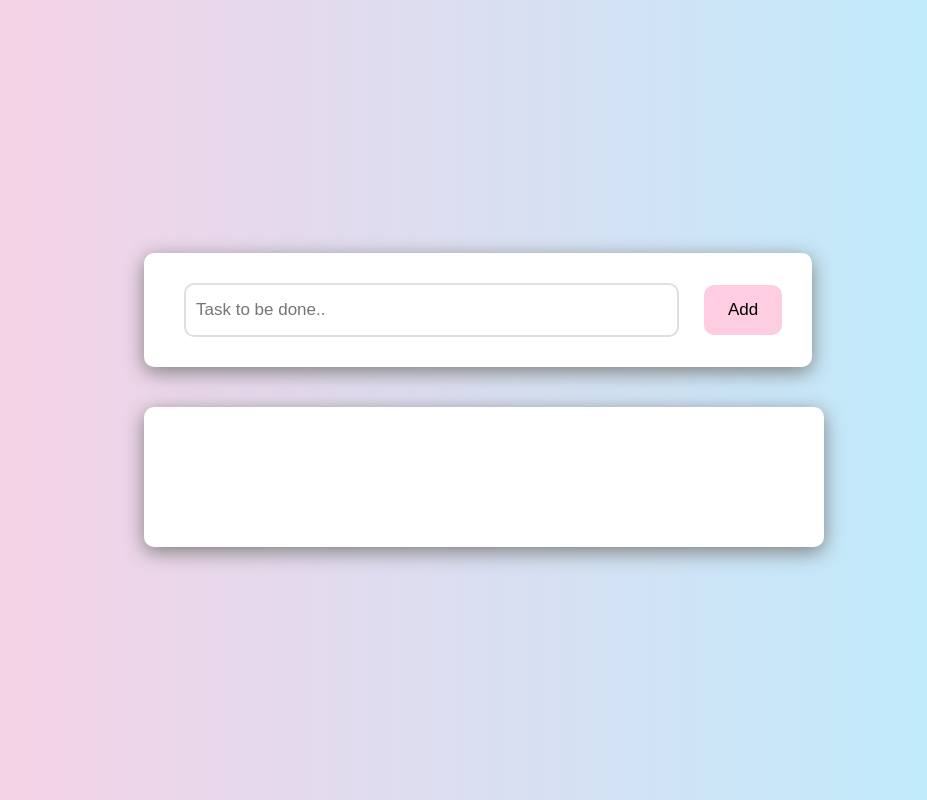
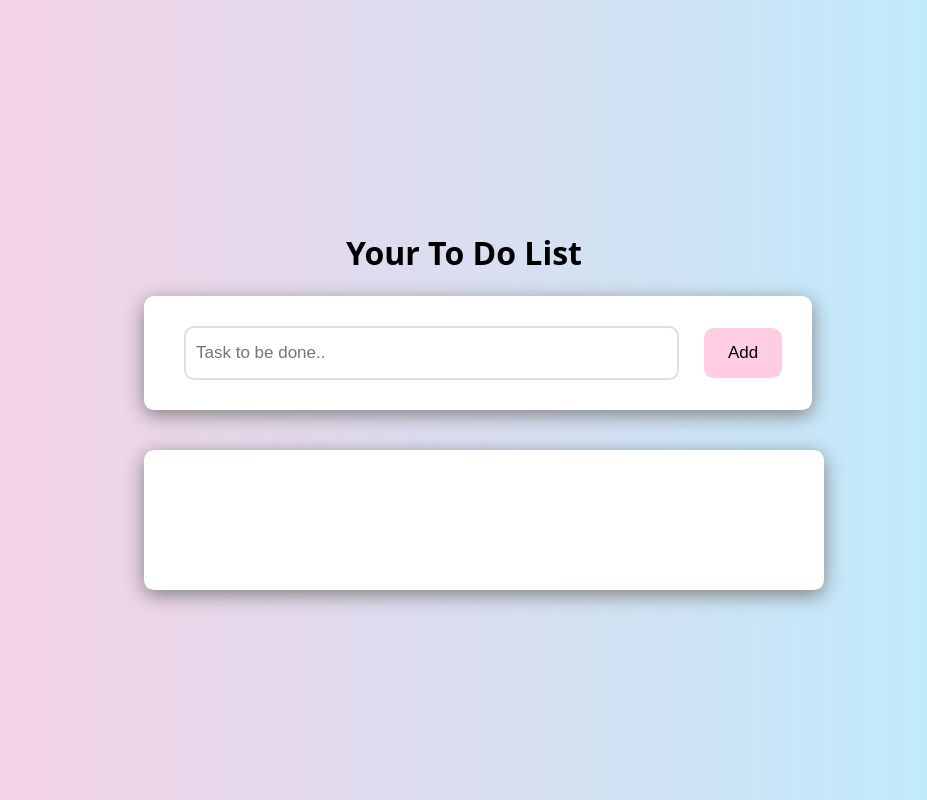
Before and after one commit to asobien810/To-Do-List, a plain HTML site: page index.html in a window 1280 px wide. Shown: the whole page, without its empty margins (176-1103 px from the left). Drawn offline with Linux system fonts and the light colour scheme.

Commit message:
Add files via upload
Added header to the website

```diff
--- a/index.html
+++ b/index.html
@@ -9,6 +9,7 @@
 <body>
 
     <div class="container">
+        <h1>Your To Do List</h1>
         <div class="add" id="newtask">
             <input id="#task-input" type="text" placeholder="Task to be done..">
             <button id="push-btn">Add</button>
--- a/styles.css
+++ b/styles.css
@@ -5,6 +5,12 @@ body{
         rgb(182, 239, 255)
     );
     font-family: system-ui, -apple-system, BlinkMacSystemFont, 'Segoe UI', Roboto, Oxygen, Ubuntu, Cantarell, 'Open Sans', 'Helvetica Neue', sans-serif;
+}
+
+h1{
+  display:flex;
+  justify-content: center;
+  align-items: center;
 }
 
 .container{
```
